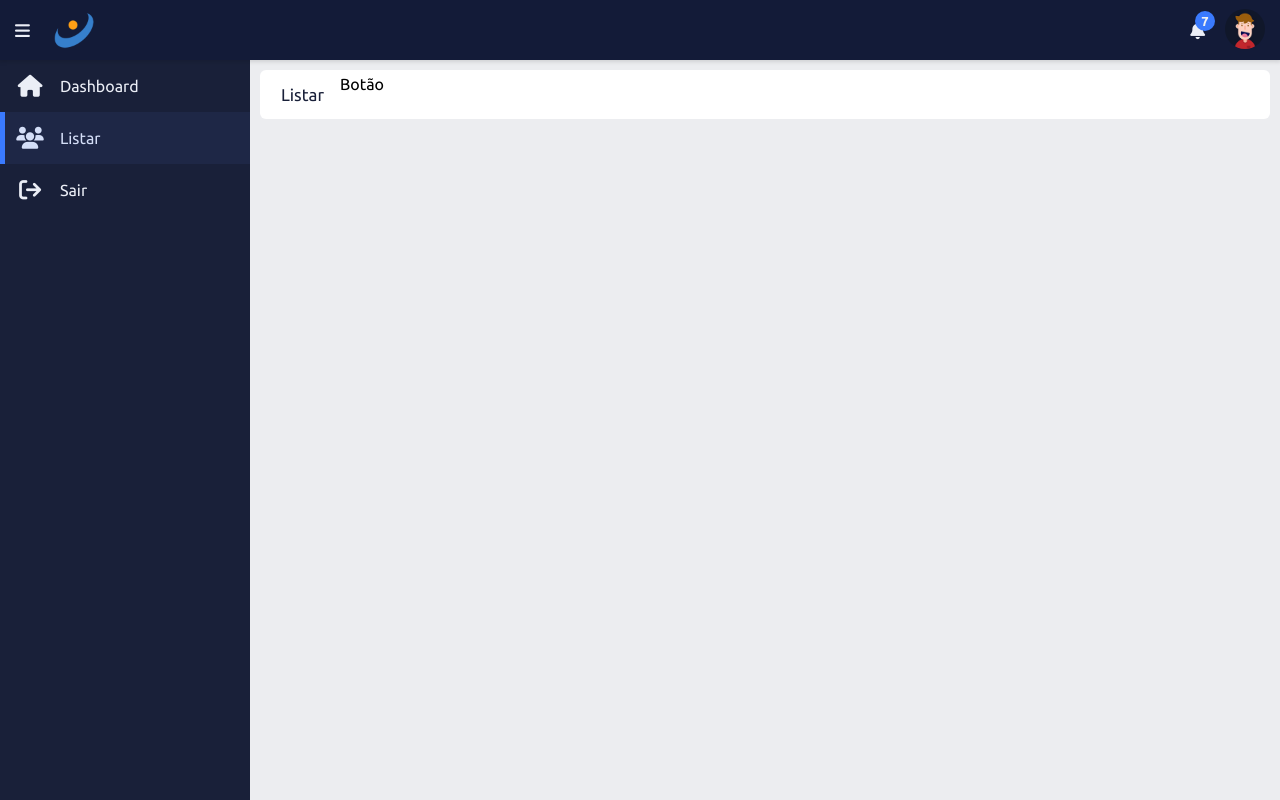
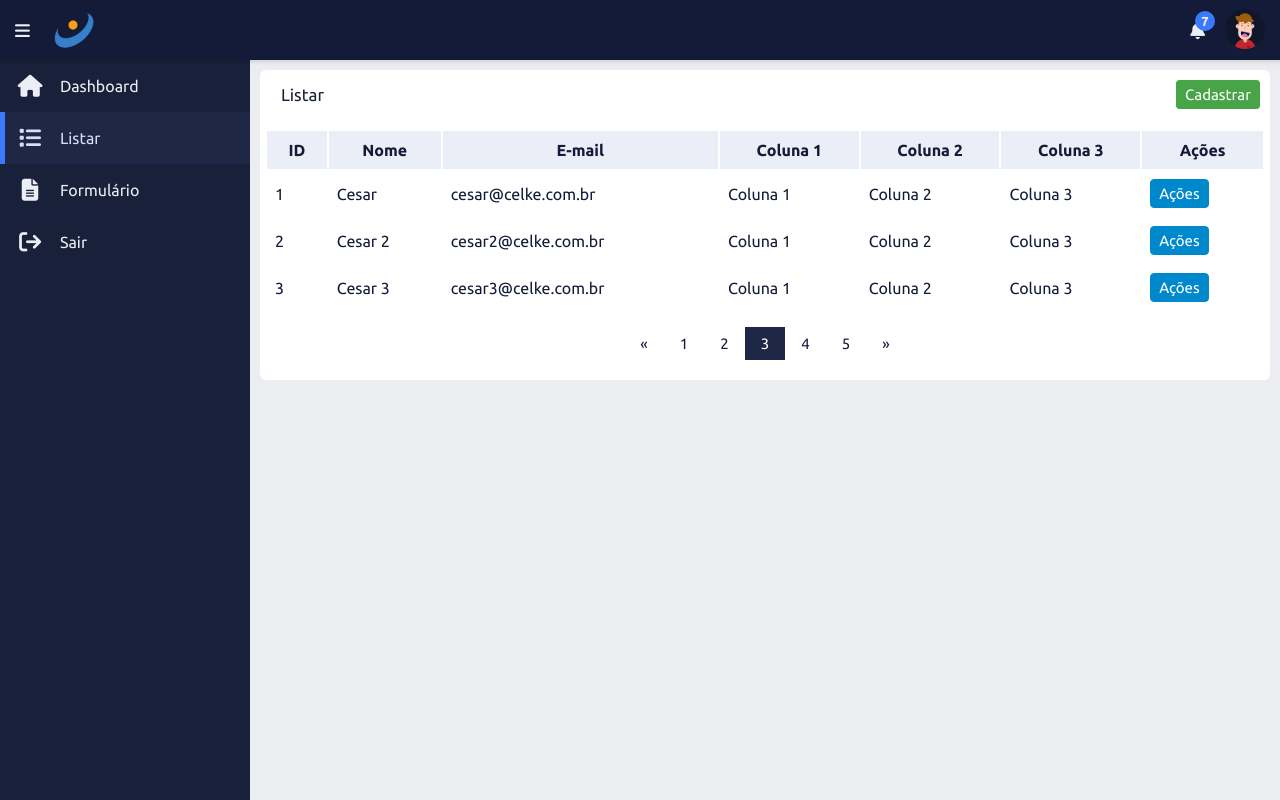
Before and after one commit to menezesledilson/phpDeveloper, a PHP site: page /listar.html in a window 1280 px wide. Run offline with PHP 8.4, Linux system fonts and the light colour scheme; some libraries are stand-ins or nearby versions.

Commit message:
formulario

```diff
--- a/layout_adm/css/custom_adm.css
+++ b/layout_adm/css/custom_adm.css
@@ -1,10 +1,10 @@
 @import url('https://fonts.googleapis.com/css2?family=Ubuntu:wght@300;400;500;700&display=swap');
-
 * {
     margin: 0;
     padding: 0;
     box-sizing: border-box;
     font-family: "Ubuntu", sans-serif;
+    text-decoration: none;
 }
 
 :root {
@@ -15,6 +15,8 @@
     --second-color: #f1f1f1;
     --third-color: #9fa7bd;
     --fourth-color: #fff;
+    --fifth-color: #000;
+    --sixth-color: #222;
     --main-bg-color: #192039;
     --second-bg-color: #1e2746;
     --third-bg-color: #3a7afe;
@@ -247,6 +249,7 @@ body {
     flex-shrink: 0;
 }
 
+
 /* Fim sidebar */
 
 .content .wrapper {
@@ -254,20 +257,25 @@ body {
     padding: 10px;
     background-color: var(--bg-color);
 }
-.content .row{
+
+.content .row {
     background-color: var(--fourth-color);
     border-radius: 6px;
+    /*margin: 10px;*/
+}
 
-}
-.wrapper .row{
+.wrapper .row {
     display: flex;
-    justify-content:space-between;
+    justify-content: space-between;
     padding: 5px;
     flex-wrap: wrap;
 }
-/*Inicio dashboard*/
-.row .box{
 
+
+/* Inicio dashboard */
+
+.row .box {
+    /*background-color: #f00;*/
     width: 23%;
     margin: 5px 1%;
     height: 150px;
@@ -280,51 +288,337 @@ body {
     border-radius: 5px;
     overflow: hidden;
     flex-direction: column;
-    box-shadow: 0 3px  4px 1px rgb(0, 0, 0.12);
+    box-shadow: 0 3px 4px 1px rgba(0, 0, 0, 0.12);
 }
-.row .box-first{
+
+.row .box-first {
     background-color: var(--primary-color);
 }
-.row .box-second{
+
+.row .box-second {
     background-color: var(--success-color);
 }
-.row .box-third{
+
+.row .box-third {
     background-color: var(--warning-color);
 }
-.row .box-fourth{
+
+.row .box-fourth {
     background-color: var(--danger-color);
 }
 
-.box span{
-    margin: 5px 0 ;
+.box span {
+    margin: 5px 0;
     font-size: 17px;
     position: relative;
+}
 
-}
 @media (max-width: 1024px) {
-   .row .box{
+    .row .box {
         width: 48%;
     }
 }
 
-@media (max-width: 768px) {
-    .row .box{
+@media(max-width: 768px) {
+    .row .box {
         width: 98%;
     }
 }
-/*Fim dashboard*/
-/*Inicio listar*/
-.row .top-list{
+
+
+/* Fim dashboard */
+
+
+/* Inicio listar */
+
+.row .top-list {
     width: 100%;
     overflow: hidden;
 }
 
-.top-list .title-content{
+.top-list .title-content {
     float: left;
     color: var(--main-bg-color);
     padding: 10px 16px;
     font-size: 17px;
+}
 
+.top-list .top-list-right {
+    padding: 10px 5px 5px 0;
+    float: right;
 }
-/*Fim da listar*/
+
+.table-list {
+    margin-top: 15px;
+    width: 100%;
+}
+
+.table-list .list-head .list-head-content {
+    background-color: var(--main-color);
+    color: var(--fourth-bg-color);
+    padding: 10px;
+}
+
+.table-list .list-body .list-body-content {
+    background-color: var(--fourth-color);
+    color: var(--fourth-bg-color);
+    padding: 8px;
+}
+
+@media (max-width: 540px) {
+    .table-sm-none {
+        display: none;
+    }
+}
+
+@media (max-width: 720px) {
+    .table-md-none {
+        display: none;
+    }
+}
+
+@media (max-width: 960px) {
+    .table-lg-none {
+        display: none;
+    }
+}
+
+@media (max-width: 1140px) {
+    .table-xl-none {
+        display: none;
+    }
+}
+
+
+/* Inicio botao dropdown do listar */
+
+.dropdown-btn-action {
+    background-color: var(--primary-color);
+    color: var(--fourth-color);
+    padding: 5px 8px;
+    border: 1px solid var(--primary-color);
+    border-radius: 4px;
+    cursor: pointer;
+    font-size: 15px;
+    transition: all .3s ease;
+}
+
+.dropdown-btn-action:hover,
+.dropdown-btn-action:focus {
+    background-color: var(--fourth-color);
+    color: var(--primary-color);
+}
+
+.dropdown-action {
+    position: relative;
+    display: inline-block;
+}
+
+.dropdown-action-item {
+    display: none;
+    background-color: var(--fourth-color);
+    min-width: 130px;
+    overflow: auto;
+    box-shadow: 0px 8px 16px 0 rgba(0, 0, 0, 0.2);
+    position: absolute;
+    right: 0;
+    z-index: 1;
+}
+
+.dropdown-action-item a {
+    color: var(--sixth-color);
+    padding: 12px 16px;
+    text-decoration: none;
+    display: block;
+}
+
+.dropdown-action-item a:hover {
+    background-color: var(--main-color);
+}
+
+.show-dropdown-action {
+    display: block;
+}
+
+
+/* Fim botao dropdown do listar */
+
+
+/* Inicio paginacao */
+
+.content-pagination {
+    margin: 15px 0;
+    width: 100%;
+    display: flex;
+    align-items: center;
+    justify-content: center;
+}
+
+.pagination {
+    display: inline-block;
+    font-size: 15px;
+}
+
+.pagination a {
+    color: var(--fourth-bg-color);
+    float: left;
+    padding: 8px 16px;
+    text-decoration: none;
+    transition: background-color .3s;
+}
+
+.pagination a.active {
+    background-color: var(--second-bg-color);
+    color: var(--fourth-color);
+}
+
+.pagination a:hover:not(.active) {
+    background-color: var(--main-color);
+}
+
+
+/* Fim paginacao */
+
+
+/* Fim listar */
+
+
+/* Inicio pernalizar botao */
+
+.btn-primary {
+    background-color: var(--primary-color);
+    color: var(--fourth-color);
+    padding: 5px 8px;
+    border: 1px solid var(--primary-color);
+    border-radius: 4px;
+    cursor: pointer;
+    font-size: 15px;
+    transition: all .3s ease;
+}
+
+.btn-primary:hover {
+    background-color: var(--fourth-color);
+    color: var(--primary-color);
+}
+
+.btn-success {
+    background-color: var(--success-color);
+    color: var(--fourth-color);
+    padding: 5px 8px;
+    border: 1px solid var(--success-color);
+    border-radius: 4px;
+    cursor: pointer;
+    font-size: 15px;
+    transition: all .3s ease;
+}
+
+.btn-success:hover {
+    background-color: var(--fourth-color);
+    color: var(--success-color);
+}
+
+.btn-warning {
+    background-color: var(--warning-color);
+    color: var(--fourth-color);
+    padding: 5px 8px;
+    border: 1px solid var(--warning-color);
+    border-radius: 4px;
+    cursor: pointer;
+    font-size: 15px;
+    transition: all .3s ease;
+}
+
+.btn-warning:hover {
+    background-color: var(--fourth-color);
+    color: var(--warning-color);
+}
+
+.btn-danger {
+    background-color: var(--danger-color);
+    color: var(--fourth-color);
+    padding: 5px 8px;
+    border: 1px solid var(--danger-color);
+    border-radius: 4px;
+    cursor: pointer;
+    font-size: 15px;
+    transition: all .3s ease;
+}
+
+.btn-danger:hover {
+    background-color: var(--fourth-color);
+    color: var(--danger-color);
+}
+
+.btn-info {
+    background-color: var(--info-color);
+    color: var(--fourth-color);
+    padding: 5px 8px;
+    border: 1px solid var(--info-color);
+    border-radius: 4px;
+    cursor: pointer;
+    font-size: 15px;
+    transition: all .3s ease;
+}
+
+.btn-info:hover {
+    background-color: var(--fourth-color);
+    color: var(--info-color);
+}
+
+
+/* Fim pernalizar botao */
+
+
+/* Inicio formulario */
+
+.wrapper .content-adm {
+    width: 100%;
+    padding: 10px;
+}
+
+.form-adm {
+    width: 100%;
+    position: relative;
+    margin: 10px auto 0 auto;
+}
+
+.row-input {
+    width: 100%;
+    display: grid;
+    grid-template-columns: repeat(auto-fit, minmax(300px, 1fr));
+    gap: 20px 30px;
+    margin-bottom: 20px;
+}
+
+.title-input {
+    color: var(--fourth-bg-color);
+    font-size: 14px;
+}
+
+input.input-adm,
+textarea.input-adm,
+select.input-adm {
+    width: 100%;
+    font-weight: 400;
+    padding: 8px 10px;
+    border-radius: 5px;
+    border: 1.2px solid var(--active-color);
+    margin-top: 5px;
+}
+
+textarea.input-adm {
+    resize: none;
+}
+
+input.input-adm:focus,
+textarea.input-adm:focus,
+select.input-adm:focus {
+    outline: none;
+    border-color: var(--site-color);
+}
+
+
+/* Fim formulario */
+
+
 /* Fim conteudo */
--- a/layout_adm/index.html
+++ b/layout_adm/index.html
@@ -67,7 +67,9 @@
         <div class="sidebar">
             <a href="index.html" class="sidebar-nav active"><i class="icon fa-solid fa-house"></i><span>Dashboard</span></a>
 
-            <a href="listar.html" class="sidebar-nav"><i class="icon fa-solid fa-users"></i><span>Listar</span></a>
+            <a href="listar.html" class="sidebar-nav"><i class="icon fa-solid fa-list"></i><span>Listar</span></a>
+
+            <a href="formulario.html" class="sidebar-nav"><i class="icon fa-solid fa-file-lines"></i><span>Formulário</span></a>
 
             <a href="login.html" class="sidebar-nav"><i class="icon fa-solid fa-arrow-right-from-bracket"></i><span>Sair</span></a>
 
--- a/layout_adm/listar.html
+++ b/layout_adm/listar.html
@@ -6,8 +6,7 @@
     <meta name="viewport" content="width=device-width, initial-scale=1.0">
     <link rel="shortcut icon" href="images/icon/favicon.ico">
     <!-- Incluir os icones do font-awesome da CDN -->
-        <link rel="stylesheet"
-            href="https://cdnjs.cloudflare.com/ajax/libs/font-awesome/6.1.1/css/all.min.css">
+    <link rel="stylesheet" href="https://cdnjs.cloudflare.com/ajax/libs/font-awesome/6.1.1/css/all.min.css">
     <link rel="stylesheet" href="css/custom_adm.css">
     <title>Adm - Celke</title>
 </head>
@@ -29,19 +28,15 @@
                 <div class="dropdown-menu">
                     <div class="dropdown-content">
                         <li>
-                                <img src="images/users/user.jpg" alt="Usuario"
-                                    width="40">
+                            <img src="images/users/user.jpg" alt="Usuario" width="40">
                             <div class="text">
-                                    Fusce ut leo pretium, luctus elit id,
-                                    vulputate lectus.
+                                Fusce ut leo pretium, luctus elit id, vulputate lectus.
                             </div>
                         </li>
                         <li>
-                                <img src="images/users/user.jpg" alt="Usuario"
-                                    width="40">
+                            <img src="images/users/user.jpg" alt="Usuario" width="40">
                             <div class="text">
-                                    Fusce ut leo pretium, luctus elit id,
-                                    vulputate lectus.
+                                Fusce ut leo pretium, luctus elit id, vulputate lectus.
                             </div>
                         </li>
                     </div>
@@ -58,9 +53,7 @@
                         <span class="fa-solid fa-gear"></span> Configuração
                     </div>
                     <div class="item">
-                            <span
-                                class="fa-solid fa-arrow-right-from-bracket"></span>
-                            Sair
+                        <span class="fa-solid fa-arrow-right-from-bracket"></span> Sair
                     </div>
                 </div>
             </div>
@@ -72,11 +65,11 @@
     <div class="content">
         <!-- Inicio da Sidebar -->
         <div class="sidebar">
-                <a href="index.html" class="sidebar-nav"><i
-                        class="icon fa-solid fa-house"></i><span>Dashboard</span></a>
+            <a href="index.html" class="sidebar-nav"><i class="icon fa-solid fa-house"></i><span>Dashboard</span></a>
 
-                <a href="listar.html" class="sidebar-nav active"><i
-                        class="icon fa-solid fa-users"></i><span>Listar</span></a>
+            <a href="listar.html" class="sidebar-nav active"><i class="icon fa-solid fa-list"></i><span>Listar</span></a>
+
+            <a href="formulario.html" class="sidebar-nav"><i class="icon fa-solid fa-file-lines"></i><span>Formulário</span></a>
 
             <a href="login.html" class="sidebar-nav"><i
                     class="icon fa-solid fa-arrow-right-from-bracket"></i><span>Sair</span></a>
@@ -88,8 +81,108 @@
             <div class="row">
                 <div class="top-list">
                     <span class="title-content">Listar</span>
-                        <div class="top-list-right ">
-                            Botão
+                    <div class="top-list-right">
+                        <a href="formulario.html" class="btn-success">Cadastrar</a>
+                        <!--<button type="button" class="btn-success"><i class="fa-solid fa-square-plus"></i></button>-->
+                    </div>
+                </div>
+                <table class="table-list">
+                    <thead class="list-head">
+                        <tr>
+                            <th class="list-head-content">ID</th>
+                            <th class="list-head-content">Nome</th>
+                            <th class="list-head-content table-sm-none">E-mail</th>
+                            <th class="list-head-content table-sm-none">Coluna 1</th>
+                            <th class="list-head-content table-md-none">Coluna 2</th>
+                            <th class="list-head-content table-lg-none">Coluna 3</th>
+                            <th class="list-head-content">Ações</th>
+                        </tr>
+                    </thead>
+                    <tbody class="list-body">
+                        <tr>
+                            <td class="list-body-content">1</td>
+                            <td class="list-body-content">Cesar</td>
+                            <td class="list-body-content table-sm-none">cesar@celke.com.br</td>
+                            <td class="list-body-content table-sm-none">Coluna 1</td>
+                            <td class="list-body-content table-md-none">Coluna 2</td>
+                            <td class="list-body-content table-lg-none">Coluna 3</td>
+                            <td class="list-body-content">
+                                <!--<button type="button" class="btn-primary">Visualizar</button>
+                                <button type="button" class="btn-warning">Editar</button>
+                                <button type="button" class="btn-danger">Apagar</button>-->
+                                <!--<button type="button" class="btn-primary"><i class="fa-solid fa-eye"></i></button>
+                                <button type="button" class="btn-warning"><i class="fa-solid fa-pen-to-square"></i></button>
+                                <button type="button" class="btn-danger"><i class="fa-solid fa-trash-can"></i></button>-->
+                                <div class="dropdown-action">
+                                    <button onclick="actionDropdown(1)" class="dropdown-btn-action">Ações</button>
+                                    <div id="actionDropdown1" class="dropdown-action-item">
+                                        <a href="#">Visualizar</a>
+                                        <a href="formulario.html">Editar</a>
+                                        <a href="#">Apagar</a>
+                                    </div>
+                                </div>
+                            </td>
+                        </tr>
+                        <tr>
+                            <td class="list-body-content">2</td>
+                            <td class="list-body-content">Cesar 2</td>
+                            <td class="list-body-content table-sm-none">cesar2@celke.com.br</td>
+                            <td class="list-body-content table-sm-none">Coluna 1</td>
+                            <td class="list-body-content table-md-none">Coluna 2</td>
+                            <td class="list-body-content table-lg-none">Coluna 3</td>
+                            <td class="list-body-content">
+                                <!--<button type="button" class="btn-primary">Visualizar</button>
+                                <button type="button" class="btn-warning">Editar</button>
+                                <button type="button" class="btn-danger">Apagar</button>-->
+                                <!--<button type="button" class="btn-primary"><i class="fa-solid fa-eye"></i></button>
+                                <button type="button" class="btn-warning"><i class="fa-solid fa-pen-to-square"></i></button>
+                                <button type="button" class="btn-danger"><i class="fa-solid fa-trash-can"></i></button>-->
+                                <div class="dropdown-action">
+                                    <button onclick="actionDropdown(2)" class="dropdown-btn-action">Ações</button>
+                                    <div id="actionDropdown2" class="dropdown-action-item">
+                                        <a href="#">Visualizar</a>
+                                        <a href="formulario.html">Editar</a>
+                                        <a href="#">Apagar</a>
+                                    </div>
+                                </div>
+                            </td>
+                        </tr>
+                        <tr>
+                            <td class="list-body-content">3</td>
+                            <td class="list-body-content">Cesar 3</td>
+                            <td class="list-body-content table-sm-none">cesar3@celke.com.br</td>
+                            <td class="list-body-content table-sm-none">Coluna 1</td>
+                            <td class="list-body-content table-md-none">Coluna 2</td>
+                            <td class="list-body-content table-lg-none">Coluna 3</td>
+                            <td class="list-body-content">
+                                <!--<button type="button" class="btn-primary">Visualizar</button>
+                                <button type="button" class="btn-warning">Editar</button>
+                                <button type="button" class="btn-danger">Apagar</button>-->
+                                <!--<button type="button" class="btn-primary"><i class="fa-solid fa-eye"></i></button>
+                                <button type="button" class="btn-warning"><i class="fa-solid fa-pen-to-square"></i></button>
+                                <button type="button" class="btn-danger"><i class="fa-solid fa-trash-can"></i></button>-->
+                                <div class="dropdown-action">
+                                    <button onclick="actionDropdown(3)" class="dropdown-btn-action">Ações</button>
+                                    <div id="actionDropdown3" class="dropdown-action-item">
+                                        <a href="#">Visualizar</a>
+                                        <a href="formulario.html">Editar</a>
+                                        <a href="#">Apagar</a>
+                                    </div>
+                                </div>
+                            </td>
+                        </tr>
+                    </tbody>
+                </table>
+
+                <div class="content-pagination">
+                    <div class="pagination">
+                        <a href="#">&laquo;</a>
+                        <a href="#">1</a>
+                        <a href="#">2</a>
+                        <a href="#" class="active">3</a>
+                        <a href="#">4</a>
+                        <a href="#">5</a>
+                        <a href="#">&raquo;</a>
                     </div>
                 </div>
             </div>
```
Also changed, not shown: layout_adm/formulario.html (added, +161 -0 lines), layout_adm/js/custom_adm.js (+32 -2 lines), LICENSE.txt (deleted). Lines whose indentation alone changed are shown as unchanged.
